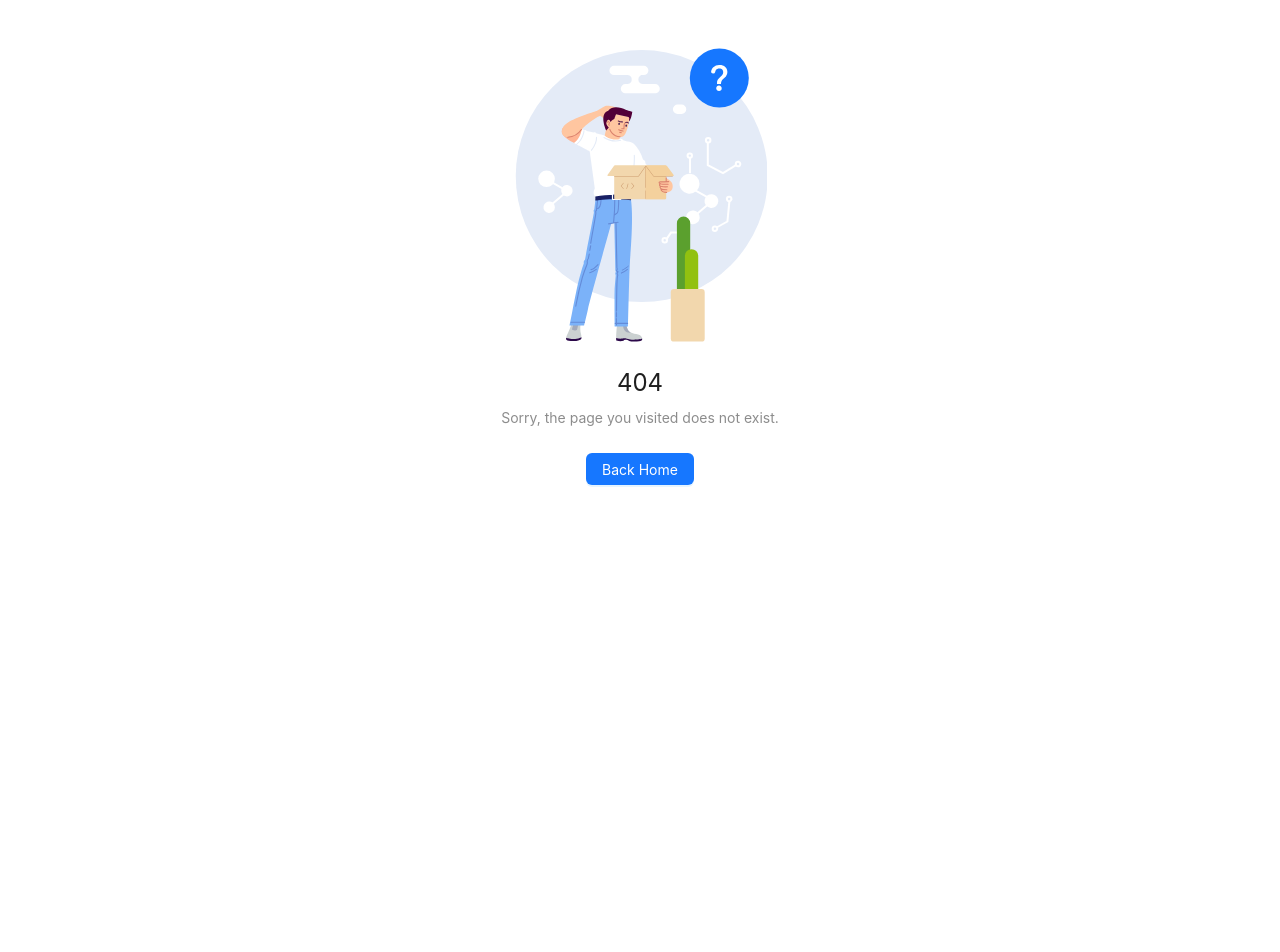
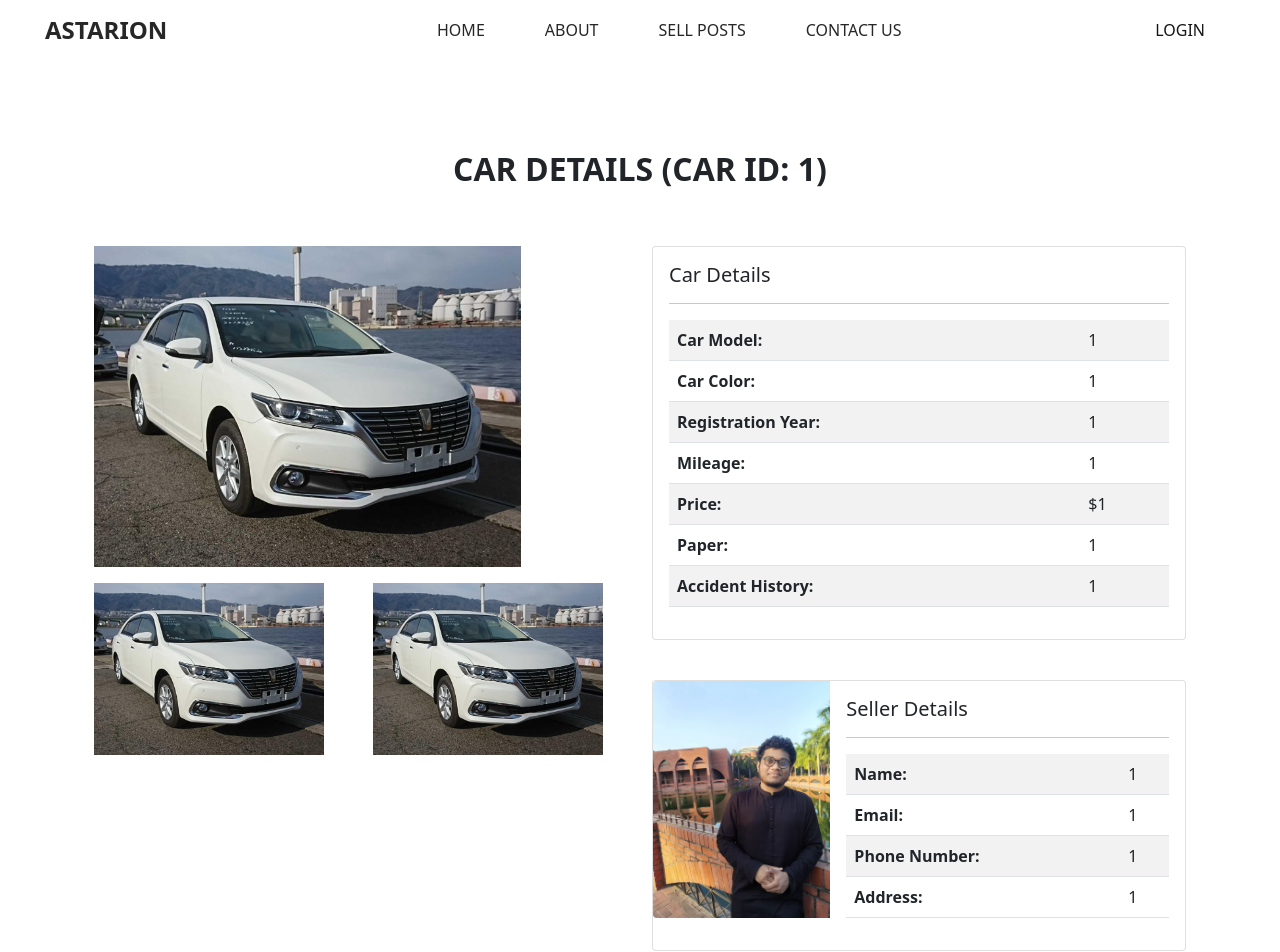
Before and after one commit to Parasite-231/frontend-service, a React (Vite) app: page /client/car-details/1/1/1/1/1/1/1/1/1/1/1/1/1 in a window 1280 px wide. Before the commit this address had no page. Shown: the top 952 px of the page. Before the commit the page ends 800 px from the top, so only its background shows below. Built offline with nearby package versions, Linux system fonts and the light colour scheme; no server answers.

Commit message:
added minor fixes

```diff
--- a/src/App.jsx
+++ b/src/App.jsx
@@ -30,7 +30,7 @@ function App() {
           <Route path="/client/profile" element={<ProfilePage />} />
           <Route path="/client/car-sell" element={<CarSellPage />} />
           <Route
-            path="/client/car-details/:id/:model/:color/:year/:mileage/:price/:paper/:accidentHistory/:sellerName/:sellerEmail/:sellerPhoneNumber/:sellerAddress"
+            path="/client/car-details/:id/:ownerEmail/:model/:color/:year/:mileage/:price/:paper/:accidentHistory/:sellerName/:sellerEmail/:sellerPhoneNumber/:sellerAddress"
             element={<CarDetailsPage />}
           />
 
--- a/src/components/client/details/CarDetailsLayout.jsx
+++ b/src/components/client/details/CarDetailsLayout.jsx
@@ -1,5 +1,6 @@
-import React from "react";
+import React, { useState, useEffect } from "react";
 import { useParams } from "react-router-dom";
+import axios from "axios";
 import c1test from "../../../assets/img/c1test2.jpg"; // Importing sample image for testing
 import t2 from "../../../assets/img/t2.jpg";
 import FooterLayout from "../footer/FooterLayout";
@@ -8,6 +9,7 @@ import NavBarLayout from "../nav/NavBarLayout";
 export default function CarDetailsLayout() {
   const {
     id,
+    ownerEmail,
     model,
     color,
     year,
@@ -21,12 +23,26 @@ export default function CarDetailsLayout() {
     sellerAddress,
   } = useParams();
 
-  // Define images in state (if required)
-  // const [images, setImages] = useState([
-  //   c1test, // Sample image for testing
-  //   c1test, // Sample image for testing
-  //   c1test, // Sample image for testing
-  // ]);
+  // State to store owner information
+  const [ownerInfo, setOwnerInfo] = useState(null);
+
+useEffect(() => {
+  const fetchOwnerInfo = async () => {
+    try {
+      const response = await axios.get(
+        `${import.meta.env.VITE_BASE_URL}/api/user/info?email=${ownerEmail}`
+      );
+      console.log("Owner Info Response:", response); // Log the response
+      setOwnerInfo(response.data);
+    } catch (error) {
+      console.error("Error fetching owner information:", error);
+    }
+  };
+
+  fetchOwnerInfo();
+}, [ownerEmail]);
+
+
 
   return (
     <>
@@ -127,6 +143,7 @@ export default function CarDetailsLayout() {
                 <div className="card" style={{ marginTop: "40px" }}>
                   <div className="row g-0">
                     <div className="col-md-4">
+                      {/* Display the seller's image here */}
                       <img
                         src={t2} // Sample image
                         className="img-fluid rounded-start"
@@ -143,25 +160,33 @@ export default function CarDetailsLayout() {
                               <td>
                                 <b>Name:</b>
                               </td>
-                              <td>{sellerName}</td>
+                              <td>{ownerInfo ? ownerInfo.name : sellerName}</td>
                             </tr>
                             <tr>
                               <td>
                                 <b>Email:</b>
                               </td>
-                              <td>{sellerEmail}</td>
+                              <td>
+                                {ownerInfo ? ownerInfo.email : sellerEmail}
+                              </td>
                             </tr>
                             <tr>
                               <td>
                                 <b>Phone Number:</b>
                               </td>
-                              <td>{sellerPhoneNumber}</td>
+                              <td>
+                                {ownerInfo
+                                  ? ownerInfo.phoneNumber
+                                  : sellerPhoneNumber}
+                              </td>
                             </tr>
                             <tr>
                               <td>
                                 <b>Address:</b>
                               </td>
-                              <td>{sellerAddress}</td>
+                              <td>
+                                {ownerInfo ? ownerInfo.address : sellerAddress}
+                              </td>
                             </tr>
                           </tbody>
                         </table>
@@ -169,6 +194,8 @@ export default function CarDetailsLayout() {
                     </div>
                   </div>
                 </div>
+
+
               </div>
             </div>
           </div>
--- a/src/components/client/sell/CarSellLayout.jsx
+++ b/src/components/client/sell/CarSellLayout.jsx
@@ -118,13 +118,37 @@ export default function CarSellLayout() {
     }
   };
 
-  const uploadImages = async (carId) => {
+ const uploadImages = async (carId, name) => {
    try {
      setLoading(true);
      const formData = new FormData();
-    fileList.forEach((file) => {
-      formData.append("files", file.originFileObj, carId);
-    });
+
+     // Convert each file to base64 and append to formData
+     for (let i = 0; i < fileList.length; i++) {
+       const file = fileList[i];
+       const reader = new FileReader();
+       reader.readAsDataURL(file.originFileObj);
+       reader.onload = function () {
+         formData.append("files", reader.result.split(",")[1], file.name);
+         if (i === fileList.length - 1) {
+           // When all files are appended, also append carId and name
+           formData.append("carId", carId);
+           formData.append("name", name);
+
+           // Make the POST request with the FormData object
+           postFormData(formData);
+         }
+       };
+     }
+   } catch (error) {
+     console.error("Error uploading images:", error);
+     message.error("Error uploading images");
+     setLoading(false);
+   }
+ };
+
+ const postFormData = async (formData) => {
+   try {
      const token = sessionStorage.getItem("accessToken");
      await axios.post(
        `${import.meta.env.VITE_BASE_URL}/api/product/upload-image/text`,
@@ -144,6 +168,7 @@ export default function CarSellLayout() {
      setLoading(false);
    }
  };
+
 
 
   return (
--- a/src/components/home/CarSellCollection.jsx
+++ b/src/components/home/CarSellCollection.jsx
@@ -31,6 +31,7 @@ export default function CarSellCollection() {
 
         if (response.data && Array.isArray(response.data.data)) {
           setSellPosts(response.data.data);
+          console.log(response.data.data)
         } else {
           console.error("Response data is not an array:", response.data);
         }
@@ -81,7 +82,7 @@ export default function CarSellCollection() {
                           <span>$</span> {post.price}
                         </h6>
                         <NavLink
-                          to={`/client/car-details/${post.id}/${post.model}/${post.color}/${post.year}/${post.mileage}/${post.price}/${post.paper}/${post.accidentHistory}/${post.sellerName}/${post.sellerEmail}/${post.sellerPhoneNumber}/${post.sellerAddress}`}
+                          to={`/client/car-details/${post.id}/${post.ownerEmail}/${post.model}/${post.color}/${post.year}/${post.mileage}/${post.price}/${post.paper}/${post.accidentHistory}/${post.sellerName}/${post.sellerEmail}/${post.sellerPhoneNumber}/${post.sellerAddress}`}
                           className="btn"
                           style={{ backgroundColor: "#8FC8CD", color: "white" }}
                         >
```
Lines whose indentation alone changed are shown as unchanged.
